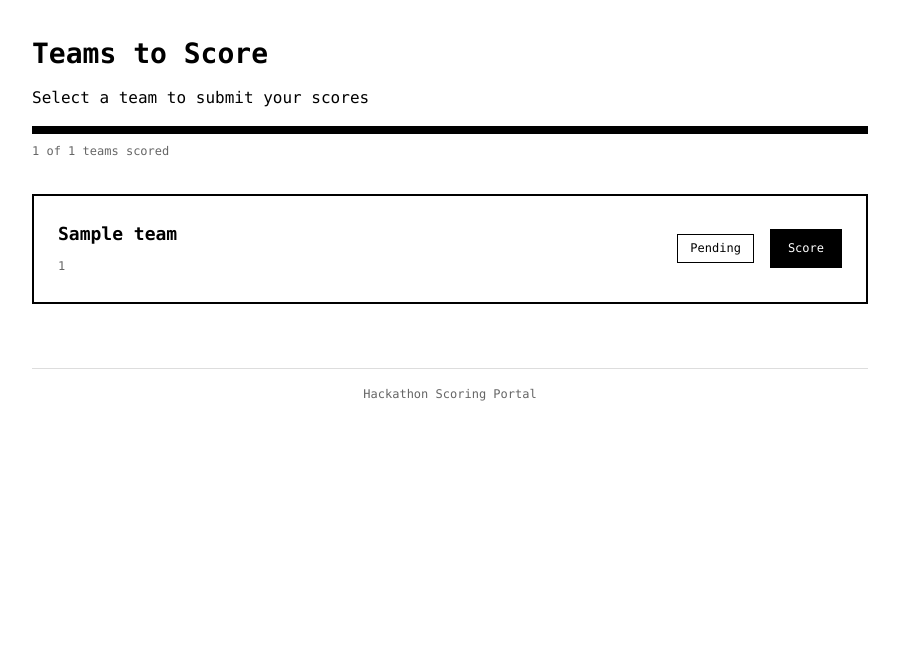
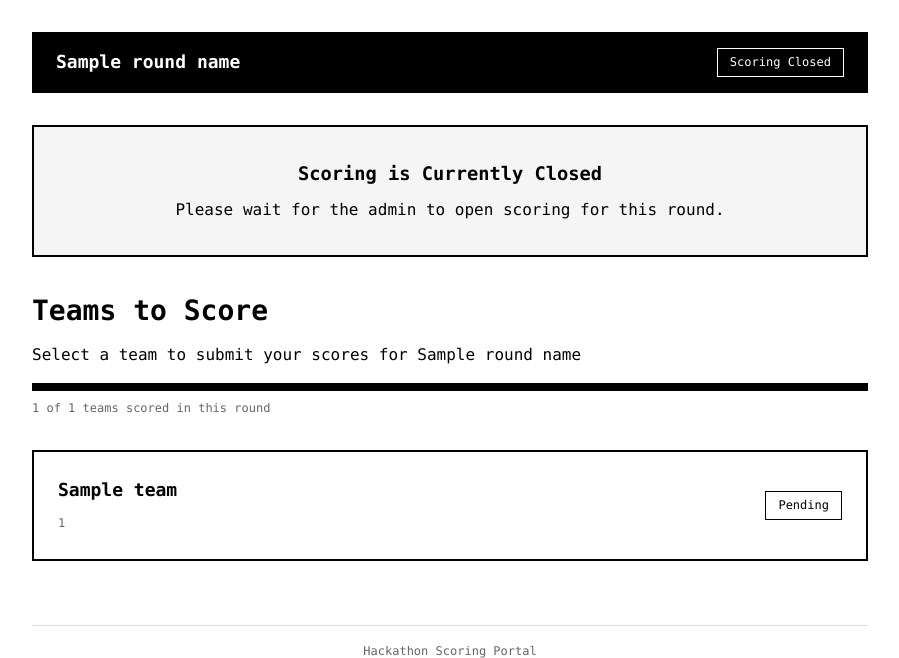
Before and after one commit to GitHub-Campus-Club-PSGCT/hackathon-scoring-with-normalization, a Flask app: template templates/dashboard.html in a window 1280 px wide. Shown: the top 658 px of the page, without its empty margins (190-1089 px from the left). Run offline with Flask 3, Linux system fonts and the light colour scheme; the template is opened without the code that fills it: most values are stand-ins (such as "Sample title", 1, 10 or a date in 2020); parts of the project's set-up code (start-up, migrations or seed data) failed here and were passed over.

Commit message:
added multiple rounds

```diff
--- a/app.py
+++ b/app.py
@@ -16,8 +16,10 @@ app.secret_key = os.urandom(24)
 # File paths
 BASE_DIR = os.path.dirname(os.path.abspath(__file__))
 CONFIG_FILE = os.path.join(BASE_DIR, 'config.json')
+STATE_FILE = os.path.join(BASE_DIR, 'state.json')
 SCORES_FILE = os.path.join(BASE_DIR, 'scores.csv')
 LOCK_FILE = os.path.join(BASE_DIR, 'scores.csv.lock')
+STATE_LOCK_FILE = os.path.join(BASE_DIR, 'state.json.lock')
 
 
 def load_config():
@@ -50,18 +52,114 @@ def get_criteria():
     return config['criteria']
 
 
+def get_rounds():
+    """Get list of rounds from config."""
+    config = load_config()
+    return config.get('rounds', [{'id': 'round1', 'name': 'Round 1'}])
+
+
+def load_state():
+    """Load application state (active round, etc.)."""
+    lock = FileLock(STATE_LOCK_FILE, timeout=10)
+    with lock:
+        if os.path.exists(STATE_FILE):
+            with open(STATE_FILE, 'r') as f:
+                return json.load(f)
+        else:
+            # Default state - write directly within this lock
+            rounds = get_rounds()
+            default_state = {
+                'active_round': rounds[0]['id'] if rounds else 'round1',
+                'scoring_open': True
+            }
+            with open(STATE_FILE, 'w') as f:
+                json.dump(default_state, f, indent=2)
+            return default_state
+
+
+def save_state(state):
+    """Save application state."""
+    lock = FileLock(STATE_LOCK_FILE, timeout=10)
+    with lock:
+        with open(STATE_FILE, 'w') as f:
+            json.dump(state, f, indent=2)
+
+
+def get_active_round():
+    """Get the currently active round."""
+    state = load_state()
+    return state.get('active_round', 'round1')
+
+
+def is_scoring_open():
+    """Check if scoring is currently open."""
+    state = load_state()
+    return state.get('scoring_open', True)
+
+
+def set_active_round(round_id):
+    """Set the active round (admin only)."""
+    lock = FileLock(STATE_LOCK_FILE, timeout=10)
+    with lock:
+        state = {}
+        if os.path.exists(STATE_FILE):
+            with open(STATE_FILE, 'r') as f:
+                state = json.load(f)
+        state['active_round'] = round_id
+        with open(STATE_FILE, 'w') as f:
+            json.dump(state, f, indent=2)
+
+
+def set_scoring_open(is_open):
+    """Open or close scoring (admin only)."""
+    lock = FileLock(STATE_LOCK_FILE, timeout=10)
+    with lock:
+        state = {}
+        if os.path.exists(STATE_FILE):
+            with open(STATE_FILE, 'r') as f:
+                state = json.load(f)
+        state['scoring_open'] = is_open
+        with open(STATE_FILE, 'w') as f:
+            json.dump(state, f, indent=2)
+
+
 def init_scores_file():
-    """Initialize the scores CSV file if it doesn't exist."""
+    """Initialize the scores CSV file if it doesn't exist or update headers if needed."""
+    criteria = get_criteria()
+    new_headers = ['timestamp', 'round', 'judge', 'team_id', 'team_name'] + [c['id'] for c in criteria]
+
     if not os.path.exists(SCORES_FILE):
-        criteria = get_criteria()
-        headers = ['timestamp', 'judge', 'team_id', 'team_name'] + [c['id'] for c in criteria]
         with open(SCORES_FILE, 'w', newline='') as f:
             writer = csv.writer(f)
-            writer.writerow(headers)
+            writer.writerow(new_headers)
+    else:
+        # Check if file has old format (without round column) and migrate
+        lock = FileLock(LOCK_FILE, timeout=10)
+        with lock:
+            with open(SCORES_FILE, 'r', newline='') as f:
+                reader = csv.reader(f)
+                rows = list(reader)
+
+            if rows and 'round' not in rows[0]:
+                # Migrate old format to new format
+                old_headers = rows[0]
+                # Insert 'round' after 'timestamp'
+                migrated_rows = [new_headers]
+                for row in rows[1:]:
+                    # Insert default round value
+                    new_row = [row[0], 'round1'] + row[1:]
+                    migrated_rows.append(new_row)
+
+                with open(SCORES_FILE, 'w', newline='') as f:
+                    writer = csv.writer(f)
+                    writer.writerows(migrated_rows)
 
 
-def save_scores(judge, team_id, team_name, scores):
+def save_scores(judge, team_id, team_name, scores, round_id=None):
     """Save scores to CSV file with file locking for concurrent access."""
+    if round_id is None:
+        round_id = get_active_round()
+
     lock = FileLock(LOCK_FILE, timeout=10)
 
     with lock:
@@ -74,19 +172,19 @@ def save_scores(judge, team_id, team_name, scores):
 
         # Get headers
         criteria = get_criteria()
-        headers = ['timestamp', 'judge', 'team_id', 'team_name'] + [c['id'] for c in criteria]
+        headers = ['timestamp', 'round', 'judge', 'team_id', 'team_name'] + [c['id'] for c in criteria]
 
         # If file is empty or doesn't have headers, add them
         if not existing_rows:
             existing_rows = [headers]
 
-        # Check if this judge already scored this team
+        # Check if this judge already scored this team in this round
         updated = False
         for i, row in enumerate(existing_rows[1:], start=1):
-            if len(row) >= 3 and row[1] == judge and row[2] == team_id:
+            if len(row) >= 4 and row[1] == round_id and row[2] == judge and row[3] == team_id:
                 # Update existing score
                 timestamp = datetime.now().isoformat()
-                new_row = [timestamp, judge, team_id, team_name] + [scores.get(c['id'], 0) for c in criteria]
+                new_row = [timestamp, round_id, judge, team_id, team_name] + [scores.get(c['id'], 0) for c in criteria]
                 existing_rows[i] = new_row
                 updated = True
                 break
@@ -94,7 +192,7 @@ def save_scores(judge, team_id, team_name, scores):
         # If no existing score found, append new one
         if not updated:
             timestamp = datetime.now().isoformat()
-            new_row = [timestamp, judge, team_id, team_name] + [scores.get(c['id'], 0) for c in criteria]
+            new_row = [timestamp, round_id, judge, team_id, team_name] + [scores.get(c['id'], 0) for c in criteria]
             existing_rows.append(new_row)
 
         # Write back all rows
@@ -103,8 +201,8 @@ def save_scores(judge, team_id, team_name, scores):
             writer.writerows(existing_rows)
 
 
-def get_all_scores():
-    """Read all scores from CSV file."""
+def get_all_scores(round_id=None):
+    """Read all scores from CSV file, optionally filtered by round."""
     if not os.path.exists(SCORES_FILE):
         return []
 
@@ -112,32 +210,39 @@ def get_all_scores():
     with lock:
         with open(SCORES_FILE, 'r', newline='') as f:
             reader = csv.DictReader(f)
-            return list(reader)
+            scores = list(reader)
+
+    if round_id:
+        scores = [s for s in scores if s.get('round') == round_id]
+
+    return scores
 
 
-def get_judge_scores(judge):
-    """Get all scores submitted by a specific judge."""
-    all_scores = get_all_scores()
+def get_judge_scores(judge, round_id=None):
+    """Get all scores submitted by a specific judge, optionally filtered by round."""
+    all_scores = get_all_scores(round_id)
     return [s for s in all_scores if s.get('judge') == judge]
 
 
-def get_team_score_by_judge(judge, team_id):
-    """Get scores for a specific team by a specific judge."""
-    judge_scores = get_judge_scores(judge)
+def get_team_score_by_judge(judge, team_id, round_id=None):
+    """Get scores for a specific team by a specific judge in a specific round."""
+    if round_id is None:
+        round_id = get_active_round()
+    judge_scores = get_judge_scores(judge, round_id)
     for score in judge_scores:
         if score.get('team_id') == team_id:
             return score
     return None
 
 
-def normalize_scores():
+def normalize_scores(round_id=None):
     """
     Normalize scores using Z-score normalization per judge.
     This accounts for judges who are strict or lenient.
     Each judge's scores are normalized to have mean=0, std=1,
     then transformed to a 0-100 scale.
     """
-    all_scores = get_all_scores()
+    all_scores = get_all_scores(round_id)
     if not all_scores:
         return []
 
@@ -158,7 +263,7 @@ def normalize_scores():
     # Calculate total raw score for each entry
     df['total_raw'] = df[criteria_ids].sum(axis=1)
 
-    # Z-score normalize per judge
+    # Z-score normalize per judge (within the filtered round)
     normalized_data = []
 
     for judge in df['judge'].unique():
@@ -299,9 +404,21 @@ def dashboard():
     """Main dashboard showing teams to score."""
     judge = session['judge']
     teams = get_teams()
-    judge_scores = get_judge_scores(judge)
+    active_round = get_active_round()
+    scoring_open = is_scoring_open()
+    rounds = get_rounds()
 
-    # Mark which teams have been scored
+    # Get round name
+    round_name = active_round
+    for r in rounds:
+        if r['id'] == active_round:
+            round_name = r['name']
+            break
+
+    # Get scores for current round only
+    judge_scores = get_judge_scores(judge, active_round)
+
+    # Mark which teams have been scored in this round
     scored_team_ids = {s['team_id'] for s in judge_scores}
 
     teams_with_status = []
@@ -315,16 +432,37 @@ def dashboard():
                          judge=judge,
                          teams=teams_with_status,
                          scored_count=len(scored_team_ids),
-                         total_count=len(teams))
+                         total_count=len(teams),
+                         active_round=active_round,
+                         round_name=round_name,
+                         scoring_open=scoring_open)
 
 
 @app.route('/score/<team_id>', methods=['GET', 'POST'])
 @login_required
 def score_team(team_id):
     """Score a specific team."""
+    if 'judge' not in session:
+        flash('Only judges can score teams', 'error')
+        return redirect(url_for('login'))
+
+    # Check if scoring is open
+    if not is_scoring_open():
+        flash('Scoring is currently closed', 'error')
+        return redirect(url_for('dashboard'))
+
     judge = session['judge']
     teams = get_teams()
     criteria = get_criteria()
+    active_round = get_active_round()
+    rounds = get_rounds()
+
+    # Get round name
+    round_name = active_round
+    for r in rounds:
+        if r['id'] == active_round:
+            round_name = r['name']
+            break
 
     # Find the team
     team = None
@@ -338,6 +476,11 @@ def score_team(team_id):
         return redirect(url_for('dashboard'))
 
     if request.method == 'POST':
+        # Double-check scoring is still open
+        if not is_scoring_open():
+            flash('Scoring is currently closed', 'error')
+            return redirect(url_for('dashboard'))
+
         scores = {}
         for c in criteria:
             score_value = request.form.get(c['id'], 0)
@@ -348,18 +491,19 @@ def score_team(team_id):
                 score_value = 0
             scores[c['id']] = score_value
 
-        save_scores(judge, team['id'], team['name'], scores)
-        flash(f'Scores saved for {team["name"]}', 'success')
+        save_scores(judge, team['id'], team['name'], scores, active_round)
+        flash(f'Scores saved for {team["name"]} ({round_name})', 'success')
         return redirect(url_for('dashboard'))
 
-    # Get existing scores if any
-    existing_scores = get_team_score_by_judge(judge, team_id)
+    # Get existing scores for this round
+    existing_scores = get_team_score_by_judge(judge, team_id, active_round)
 
     return render_template('score.html',
                          judge=judge,
                          team=team,
                          criteria=criteria,
-                         existing_scores=existing_scores)
+                         existing_scores=existing_scores,
+                         round_name=round_name)
 
 
 @app.route('/results')
@@ -367,14 +511,64 @@ def score_team(team_id):
 def results():
     """View normalized results (admin only)."""
     admin = session['admin']
-    team_results = normalize_scores()
+    rounds = get_rounds()
+    active_round = get_active_round()
+    scoring_open = is_scoring_open()
+
+    # Get selected round from query params, default to active round
+    selected_round = request.args.get('round', active_round)
+
+    # Get round name
+    round_name = selected_round
+    for r in rounds:
+        if r['id'] == selected_round:
+            round_name = r['name']
+            break
+
+    team_results = normalize_scores(selected_round)
     criteria = get_criteria()
     max_possible = sum(c['max_score'] for c in criteria)
 
     return render_template('results.html',
                          admin=admin,
                          results=team_results,
-                         max_possible=max_possible)
+                         max_possible=max_possible,
+                         rounds=rounds,
+                         selected_round=selected_round,
+                         round_name=round_name,
+                         active_round=active_round,
+                         scoring_open=scoring_open)
+
+
+@app.route('/admin/set-round', methods=['POST'])
+@admin_required
+def admin_set_round():
+    """Set the active round for scoring."""
+    round_id = request.form.get('round_id')
+    if round_id:
+        set_active_round(round_id)
+        rounds = get_rounds()
+        round_name = round_id
+        for r in rounds:
+            if r['id'] == round_id:
+                round_name = r['name']
+                break
+        flash(f'Active round set to: {round_name}', 'success')
+    return redirect(url_for('results'))
+
+
+@app.route('/admin/toggle-scoring', methods=['POST'])
+@admin_required
+def admin_toggle_scoring():
+    """Open or close scoring."""
+    action = request.form.get('action')
+    if action == 'open':
+        set_scoring_open(True)
+        flash('Scoring is now OPEN', 'success')
+    elif action == 'close':
+        set_scoring_open(False)
+        flash('Scoring is now CLOSED', 'success')
+    return redirect(url_for('results'))
 
 
 @app.route('/export-results')
@@ -386,10 +580,21 @@ def export_results():
     from openpyxl import Workbook
     from openpyxl.styles import Font, Alignment, Border, Side, PatternFill
 
-    team_results = normalize_scores()
+    # Get selected round from query params
+    selected_round = request.args.get('round')
+    rounds = get_rounds()
+
+    # Get round name for filename
+    round_name = selected_round if selected_round else 'all'
+    for r in rounds:
+        if r['id'] == selected_round:
+            round_name = r['name'].replace(' ', '_')
+            break
+
+    team_results = normalize_scores(selected_round)
     criteria = get_criteria()
     max_possible = sum(c['max_score'] for c in criteria)
-    all_scores = get_all_scores()
+    all_scores = get_all_scores(selected_round)
 
     # Create workbook
     wb = Workbook()
@@ -491,7 +696,7 @@ def export_results():
     return Response(
         output.getvalue(),
         mimetype='application/vnd.openxmlformats-officedocument.spreadsheetml.sheet',
-        headers={'Content-Disposition': f'attachment; filename=hackathon_results_{datetime.now().strftime("%Y%m%d_%H%M%S")}.xlsx'}
+        headers={'Content-Disposition': f'attachment; filename=hackathon_results_{round_name}_{datetime.now().strftime("%Y%m%d_%H%M%S")}.xlsx'}
     )
 
 
--- a/config.json
+++ b/config.json
@@ -4,6 +4,11 @@
       "username": "admin",
       "password": "admin123"
     }
+  ],
+  "rounds": [
+    { "id": "round1", "name": "Round 1 - Preliminary" },
+    { "id": "round2", "name": "Round 2 - Semifinal" },
+    { "id": "round3", "name": "Round 3 - Final" }
   ],
   "judges": [
     {
--- /dev/null
+++ b/state.json
@@ -0,0 +1,4 @@
+{
+  "active_round": "round2",
+  "scoring_open": true
+}
--- a/templates/dashboard.html
+++ b/templates/dashboard.html
@@ -4,6 +4,49 @@
 
 {% block extra_css %}
 <style>
+    .round-banner {
+        background: #000;
+        color: #fff;
+        padding: 1rem 1.5rem;
+        margin-bottom: 2rem;
+        display: flex;
+        justify-content: space-between;
+        align-items: center;
+    }
+
+    .round-banner .round-name {
+        font-weight: 700;
+        font-size: 1.125rem;
+    }
+
+    .round-banner .round-status {
+        font-size: 0.75rem;
+        padding: 0.25rem 0.75rem;
+        border: 1px solid #fff;
+    }
+
+    .round-banner .round-status.open {
+        background: #fff;
+        color: #000;
+    }
+
+    .round-banner .round-status.closed {
+        background: transparent;
+        color: #fff;
+    }
+
+    .scoring-closed-notice {
+        background: #f5f5f5;
+        border: 2px solid #000;
+        padding: 2rem;
+        text-align: center;
+        margin-bottom: 2rem;
+    }
+
+    .scoring-closed-notice h3 {
+        margin-bottom: 0.5rem;
+    }
+
     .dashboard-header {
         margin-bottom: 2rem;
     }
@@ -93,14 +136,28 @@
 {% endblock %}
 
 {% block content %}
+<div class="round-banner">
+    <span class="round-name">{{ round_name }}</span>
+    <span class="round-status {{ 'open' if scoring_open else 'closed' }}">
+        {{ 'Scoring Open' if scoring_open else 'Scoring Closed' }}
+    </span>
+</div>
+
+{% if not scoring_open %}
+<div class="scoring-closed-notice">
+    <h3>Scoring is Currently Closed</h3>
+    <p>Please wait for the admin to open scoring for this round.</p>
+</div>
+{% endif %}
+
 <div class="dashboard-header">
     <h2>Teams to Score</h2>
-    <p>Select a team to submit your scores</p>
+    <p>Select a team to submit your scores for {{ round_name }}</p>
 
     <div class="progress-bar">
         <div class="progress-bar-fill" style="width: {{ (scored_count / total_count * 100) if total_count > 0 else 0 }}%"></div>
     </div>
-    <div class="progress-text">{{ scored_count }} of {{ total_count }} teams scored</div>
+    <div class="progress-text">{{ scored_count }} of {{ total_count }} teams scored in this round</div>
 </div>
 
 <div class="teams-list">
@@ -113,10 +170,14 @@
         <div class="team-status">
             {% if team.scored %}
                 <span class="status-badge scored">Scored</span>
+                {% if scoring_open %}
                 <a href="{{ url_for('score_team', team_id=team.id) }}" class="btn btn-outline btn-small">Edit</a>
+                {% endif %}
             {% else %}
                 <span class="status-badge pending">Pending</span>
+                {% if scoring_open %}
                 <a href="{{ url_for('score_team', team_id=team.id) }}" class="btn btn-small">Score</a>
+                {% endif %}
             {% endif %}
         </div>
     </div>
--- a/templates/score.html
+++ b/templates/score.html
@@ -140,7 +140,10 @@
 
 <div class="score-header">
     <h2>{{ team.name }}</h2>
-    <span class="team-id">{{ team.id }}</span>
+    <div style="display: flex; gap: 1rem; align-items: center; margin-top: 0.25rem;">
+        <span class="team-id">{{ team.id }}</span>
+        <span style="font-size: 0.75rem; padding: 0.25rem 0.5rem; background: #000; color: #fff;">{{ round_name }}</span>
+    </div>
 </div>
 
 <form method="POST">
```
Also changed, not shown: scores.csv (+5 -5 lines), templates/results.html (+156 -4 lines), 1 other file.
